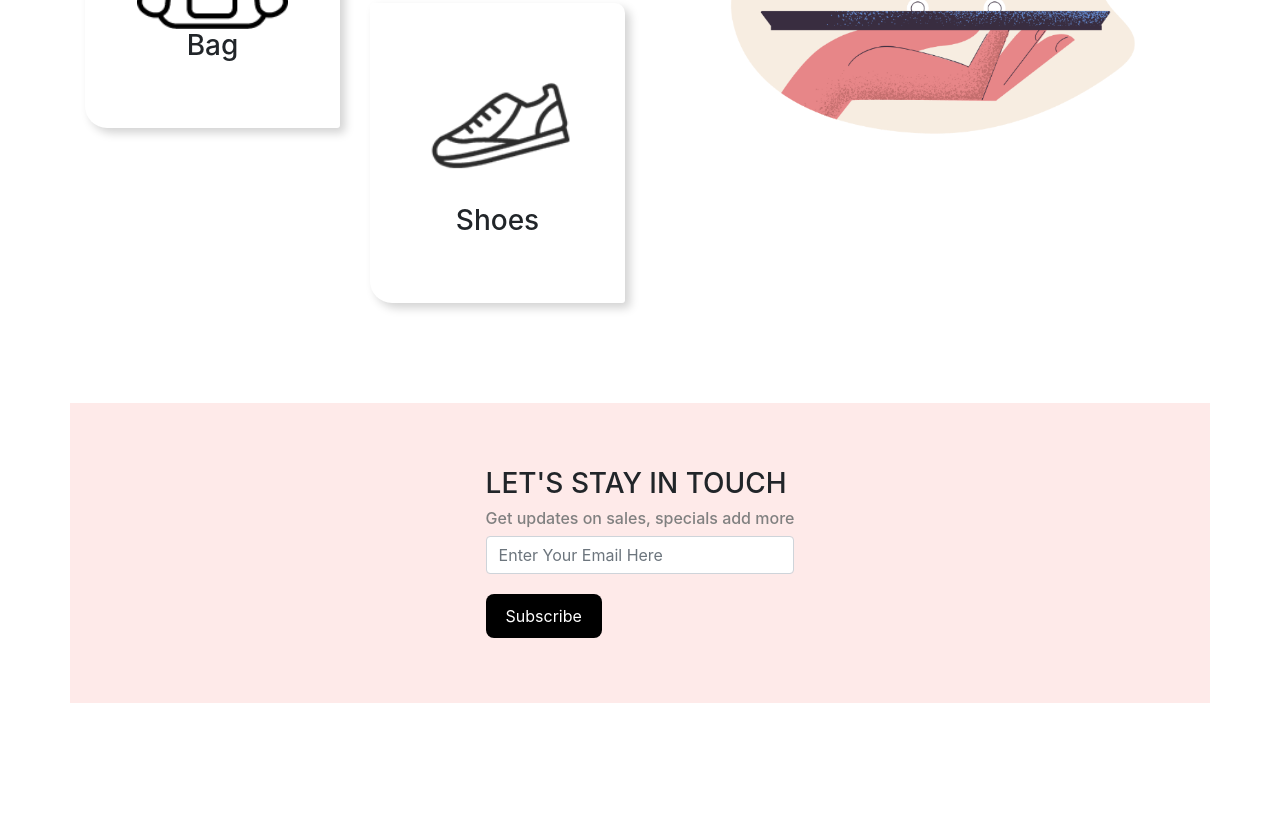
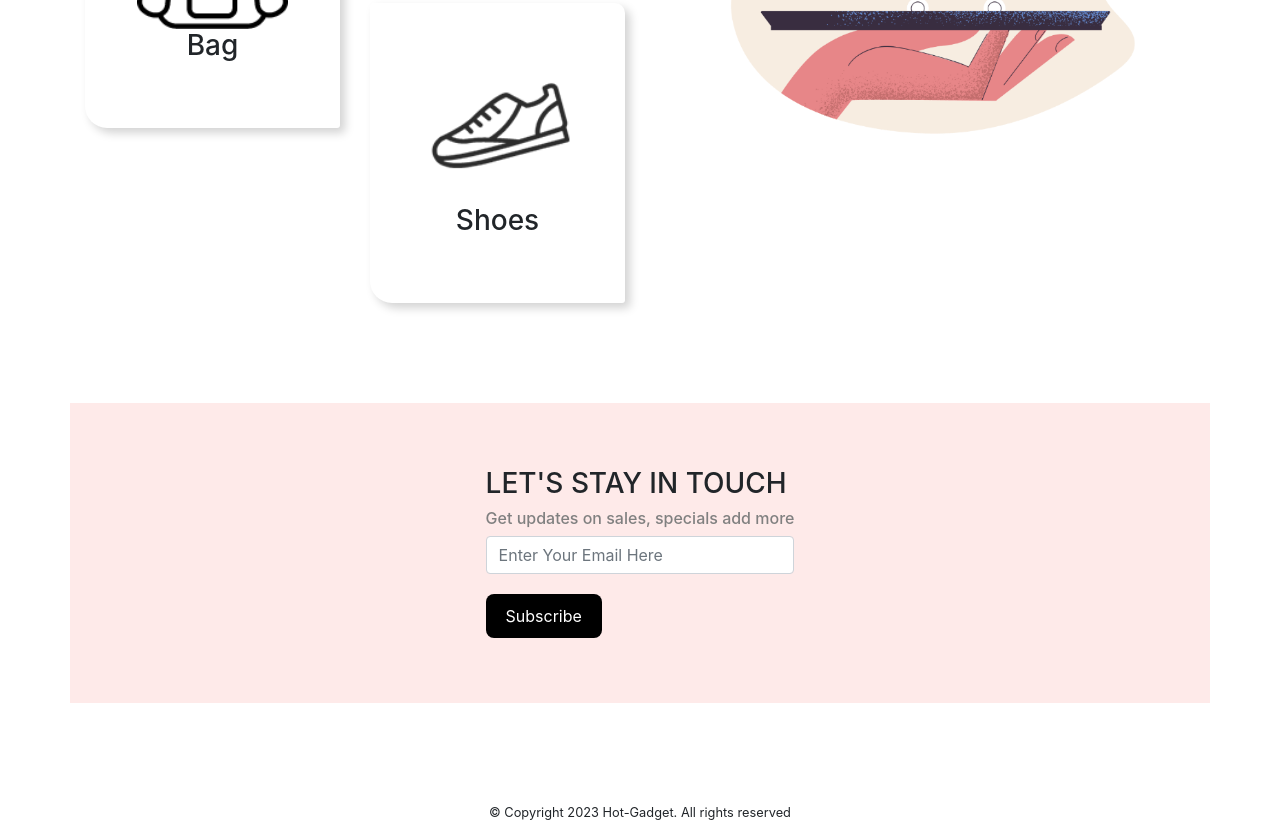
Before and after one commit to Mahin-ux/hot-gadget, a plain HTML site: page index.html in a window 1280 px wide. Shown: the part 2679-3501 px from the top of the page. Drawn offline with nearby package versions, Linux system fonts and the light colour scheme.

Commit message:
project done

```diff
--- a/index.html
+++ b/index.html
@@ -232,7 +232,9 @@
         </div>
       </div>
 
-
+      <small>
+        <footer>© Copyright 2023 Hot-Gadget. All rights reserved</footer>
+      </small>
 
     <script src="https://code.jquery.com/jquery-3.2.1.slim.min.js" integrity="sha384-KJ3o2DKtIkvYIK3UENzmM7KCkRr/rE9/Qpg6aAZGJwFDMVNA/GpGFF93hXpG5KkN" crossorigin="anonymous"></script>
     <script src="https://cdn.jsdelivr.net/npm/popper.js@1.12.9/dist/umd/popper.min.js" integrity="sha384-ApNbgh9B+Y1QKtv3Rn7W3mgPxhU9K/ScQsAP7hUibX39j7fakFPskvXusvfa0b4Q" crossorigin="anonymous"></script>
--- a/style.css
+++ b/style.css
@@ -91,3 +91,6 @@ img{
 #its-me{
     margin-top: 50px;
 }
+footer{
+    text-align: center;
+}
```
